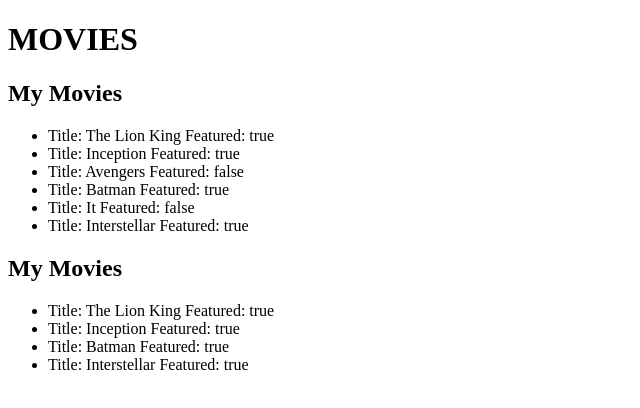
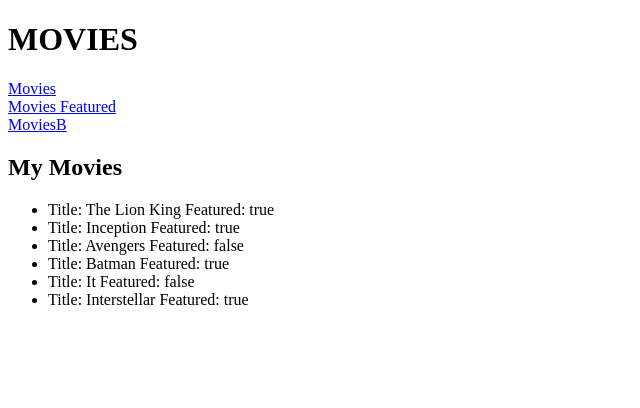
Before and after one commit to al3xkarv/movies-app, an Angular app: page /movies in a window 1280 px wide. Shown: the top 408 px of the page, without its empty margins (0-640 px from the left). Built offline with nearby package versions, Linux system fonts and the light colour scheme.

Commit message:
basic routing & getting param of query string and using it

```diff
--- a/src/app/app.component.html
+++ b/src/app/app.component.html
@@ -1,4 +1,12 @@
 <h1>{{title}}
 </h1>
-<app-movies></app-movies>
-<app-movies [featured]="true"></app-movies>
+<nav>
+  <a routerLink="/movies" routerLinkActive="active">Movies</a>
+</nav>
+<nav>
+  <a routerLink="/featuredmovies" routerLinkActive="active">Movies Featured</a>
+  </nav>
+<nav>
+  <a routerLink="/moviesb" routerLinkActive="active">MoviesB</a>
+</nav>
+<router-outlet></router-outlet>
--- /dev/null
+++ b/src/app/movies/movies-b/movies-b.component.html
@@ -0,0 +1 @@
+<h1>{{title}}</h1>
--- /dev/null
+++ b/src/app/movies/movies-b/movies-b.component.ts
@@ -0,0 +1,16 @@
+import { Component, OnInit } from '@angular/core';
+
+@Component({
+  selector: 'app-movies-b',
+  templateUrl: './movies-b.component.html',
+  styleUrls: ['./movies-b.component.css']
+})
+export class MoviesBComponent implements OnInit {
+
+  title = "B testing component";
+  constructor() { }
+
+  ngOnInit(): void {
+  }
+
+}
--- a/src/app/movies/movies.component.ts
+++ b/src/app/movies/movies.component.ts
@@ -1,7 +1,8 @@
 import { Component, OnInit, Input } from '@angular/core';
 import {Movie} from "../movie";
-// import {MOVIES} from "../mock-movies";
 import {DbService} from "../services/db.service";
+import { ActivatedRoute} from "@angular/router";
+
 
 
 @Component({
@@ -10,18 +11,16 @@
   styleUrls: ['./movies.component.css']
 })
 export class MoviesComponent implements OnInit {
+  movies: Movie[];
 
-  movies: Movie[];
-  movie: Movie ={
-    title: "Inception",
-    featured: true
-  }
 
-  constructor(private dbService: DbService) { }
+  constructor(private dbService: DbService,
+    private route: ActivatedRoute) { }
   @Input() featured: boolean;
 
-  getMovies(featured: boolean): void {
-    if (this.featured){
+  getMovies(featured: string): void {
+
+    if (featured == "true"){
     this.movies = this.dbService.getFeaturedMovies();
     }
     else {
@@ -30,7 +29,10 @@
   }
 
   ngOnInit(): void {
-    this.getMovies(this.featured);
+
+    const featured = this.route.snapshot.params.featured;
+    this.getMovies(featured);
+
   }
 
 }
--- a/src/app/services/db.service.ts
+++ b/src/app/services/db.service.ts
@@ -24,4 +24,5 @@
     });
     return tempMovies;
   }
+
 }
```
Also changed, not shown: src/app/app-routing.module.ts (added, +17 -0 lines), src/app/app.module.ts (+7 -2 lines), src/app/movies/movies-b/movies-b.component.css (added), 1 other file (tests, documents, lock files or other folders).
